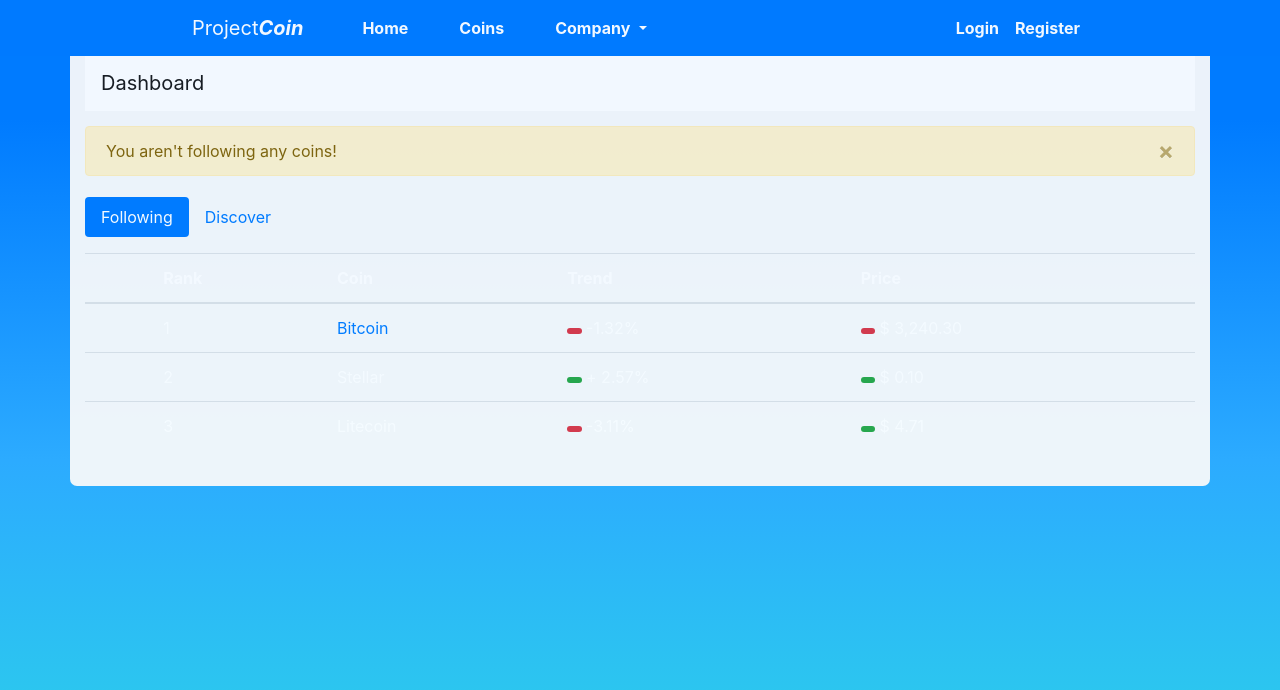
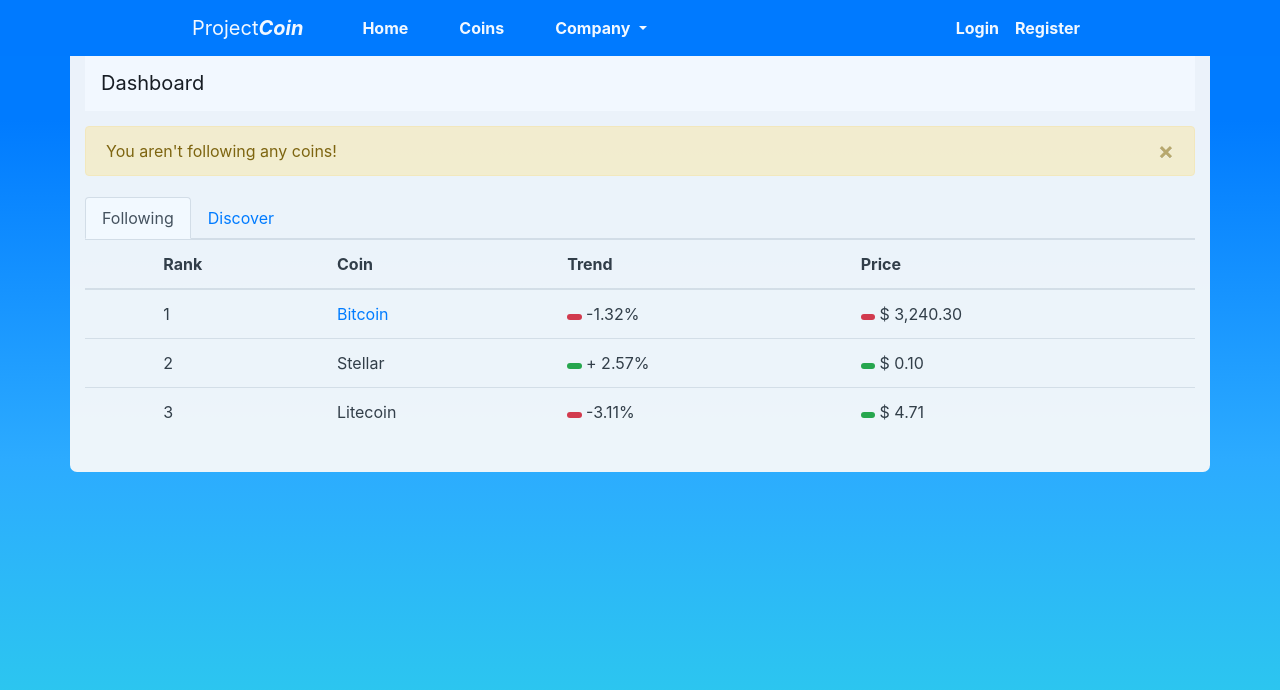
Before and after one commit to thelonster/466-Cryptocurrency-Site, a Django app: page /dashboard/ in a window 1280 px wide. Shown: the top 690 px of the page. Run offline with Django 3.2, Linux system fonts and the light colour scheme; some libraries are stand-ins or nearby versions.

Commit message:
Updated dashboard.html
Included a table for discover and fixed the tabs so they'd link properly with the discover/following sections.  Still need to add functionality to the stars.

```diff
--- a/ProjectCoin/ProjectCoin/pages/templates/dashboard.html
+++ b/ProjectCoin/ProjectCoin/pages/templates/dashboard.html
@@ -21,18 +21,17 @@
         </div>
     </div>
 
-    <ul class="nav nav-pills mb-3" id="pills-tab" role="tablist">
-        <li class="nav-item">
-            <a class="nav-link active" id="pills-folllowing-tab" data-toggle="pill" href="#following" role="tab"
-                aria-controls="pills-following" aria-selected="true">Following <i class="fas fa-star"></i></a>
+
+    <ul class="nav nav-tabs" id="myTab" role="tablist">
+            <li class="nav-item text-muted">
+              <a class="nav-link active" id="following-tab" data-toggle="tab" href="#following" role="tab" aria-controls="following" aria-selected="true">Following <i class="fas fa-star"></i></a>
             </li>
-        <li class="nav-item">
-            <a class="nav-link" id="pills-discover-tab" data-toggle="pill" href="#discover" role="tab"
-                aria-controls="pills-discover" aria-selected="false">Discover <i class="fas fa-search-dollar"></i></a>
+            <li class="nav-item text-muted">
+              <a class="nav-link" id="discover-tab" data-toggle="tab" href="#discover" role="tab" aria-controls="discover" aria-selected="false">Discover <i class="fas fa-search-dollar"></i></a>
             </li>
           </ul>
-    <div class="tab-content" id="pills-tabContent">
-        <div class="tab-pane fade show active" id="pills-home" role="tabpanel" aria-labelledby="pills-home-tab">
+          <div class="tab-content" id="myTabContent">
+            <div class="tab-pane fade show active text-dark" id="following" role="tabpanel" aria-labelledby="following-tab">
                     <table class="table table-hover">
                             <thead>
                                 <tr>
@@ -68,6 +67,51 @@
                                         $ 0.10</td>
                                 </tr>
                                 <tr>
+                                    <th scope="row"><i class="fas fa-star"></i></th>
+                                    <td>3</td>
+                                    <td>Litecoin</td>
+                                    <td><span class="badge badge-pill badge-danger"><i class="fas fa-arrow-alt-circle-down"></i></span> -3.11%</td>
+                                    <td><span class="badge badge-pill badge-success"><i class="fas fa-arrow-alt-circle-up"></i></span> $ 4.71</td>
+                                </tr>
+                            </tbody>
+                        </table>
+            </div>
+            <div class="tab-pane fade text-dark" id="discover" role="tabpanel" aria-labelledby="discover-tab">
+                    <table class="table table-hover">
+                            <thead>
+                                <tr>
+                                    <th scope="col"> </th>
+                                    <th scope="col">Rank</th>
+                                    <th scope="col">Coin</th>
+                                    <th scope="col">Trend</th>
+                                    <th scope="col">Price</th>
+                                </tr>
+                            </thead>
+                            <tbody>
+                                <!-- These should move depending on which one is ranked higher either at the end of the day or throughout the day ? -->
+                                <tr>
+                                    <th scope="row">
+                                            <i class="far fa-star"></i></th>
+                                            <td>1</td>
+                                    <td>
+                                        <!-- Product Name: Bitcoin for testing --><a href="{% url 'bitcoin' %}">Bitcoin</a></td>
+                                    <td>
+                                        <!-- High for the day and/or trend: random trend for testing --><span class="badge badge-pill badge-danger"><i
+                                                class="fas fa-arrow-alt-circle-down"></i></span> -1.32% </td>
+                                    <td>
+                                        <!-- Price: random price for the day for testing--><span class="badge badge-pill badge-danger"><i
+                                                class="fas fa-arrow-alt-circle-down"></i></span> $ 3,240.30 </td>
+                                </tr>
+                                <tr>
+                                    <th scope="row"><i class="far fa-star"></i></th>
+                                    <td>2</td>
+                                    <td>Stellar</td>
+                                    <td><span class="badge badge-pill badge-success"><i class="fas fa-arrow-alt-circle-up"></i></span>
+                                        + 2.57% </td>
+                                    <td><span class="badge badge-pill badge-success"><i class="fas fa-arrow-alt-circle-up"></i></span>
+                                        $ 0.10</td>
+                                </tr>
+                                <tr>
                                     <th scope="row"><i class="far fa-star"></i></th>
                                     <td>3</td>
                                     <td>Litecoin</td>
@@ -77,8 +121,6 @@
                             </tbody>
                         </table>
             </div>
-        <div class="tab-pane fade" id="pills-discover" role="tabpanel" aria-labelledby="pills-discover-tab">...</div>
-
           </div>
 
 
```
Lines whose indentation alone changed are shown as unchanged.
